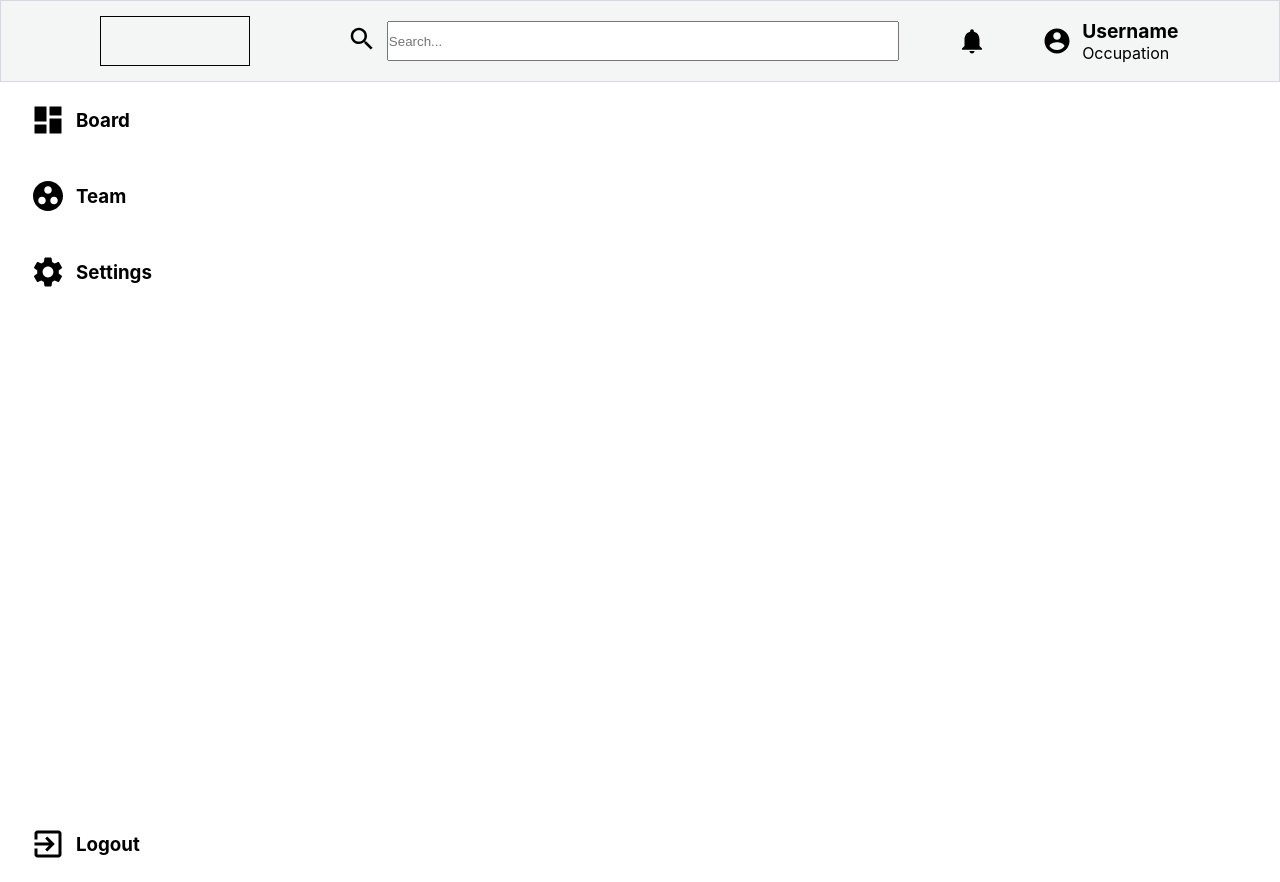
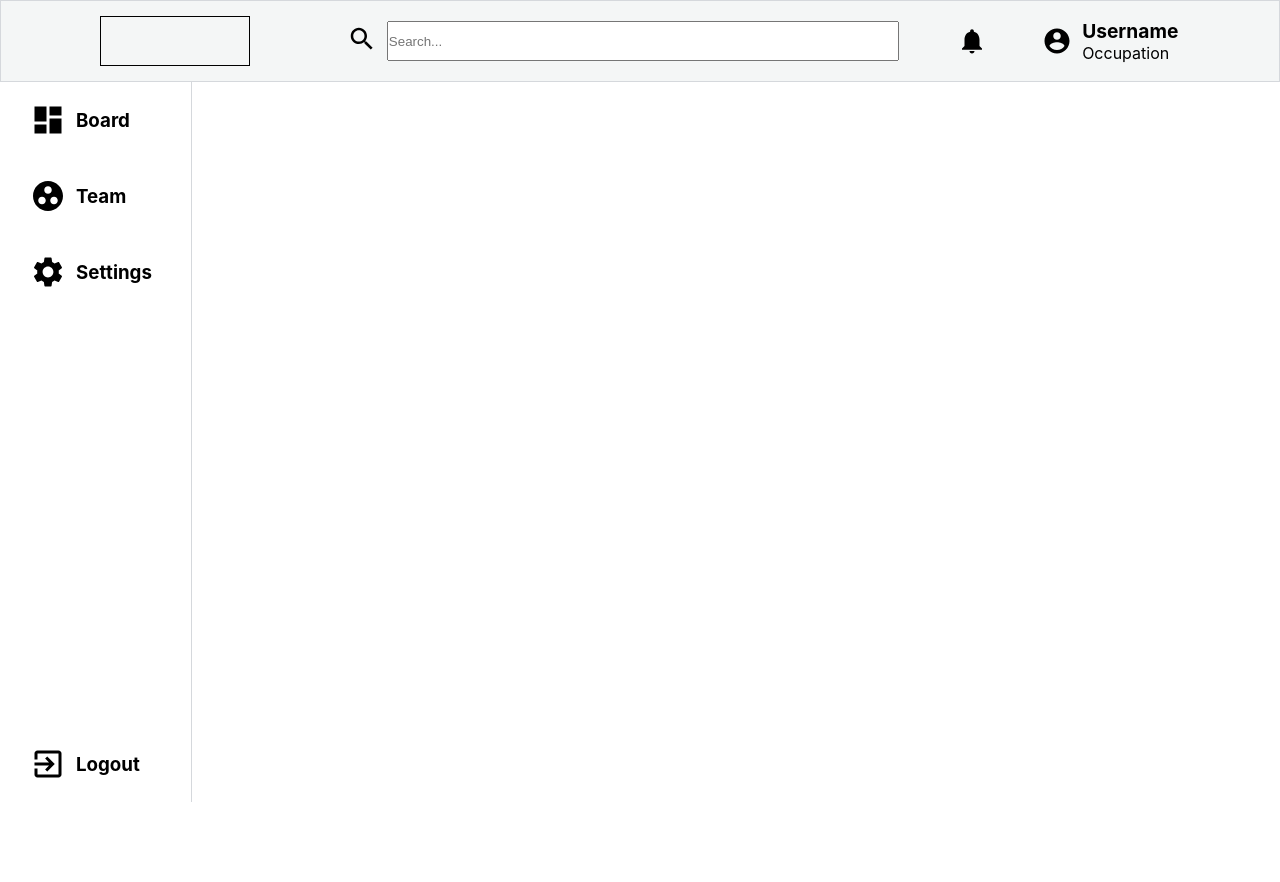
Before and after one commit to suhlimakz/issue-tracker, a React (Create React App) app in the folder react-front/: page / in a window 1280 px wide. After the commit the page ends 802 px from the top, so only its background shows below. Built offline with nearby package versions, Linux system fonts and the light colour scheme.

Commit message:
Position elements config in Menu

```diff
--- a/react-front/src/components/menu/index.css
+++ b/react-front/src/components/menu/index.css
@@ -1,9 +1,10 @@
 .Menu {
   width: 15vw;
-  height: 100vh;
+  height: 90vh;
+  border-right: 1px solid #D5D8DC;
 }
 
-.container {
+.menu-container {
   display: flex;
   flex-direction: column;
   width: 100%;
--- a/react-front/src/components/menu/index.js
+++ b/react-front/src/components/menu/index.js
@@ -12,7 +12,7 @@ function Menu() {
 
   return(
     <div className="Menu" >
-      <section className="container" >
+      <section className="menu-container" >
         <section>
 
           <div className="board">
```
